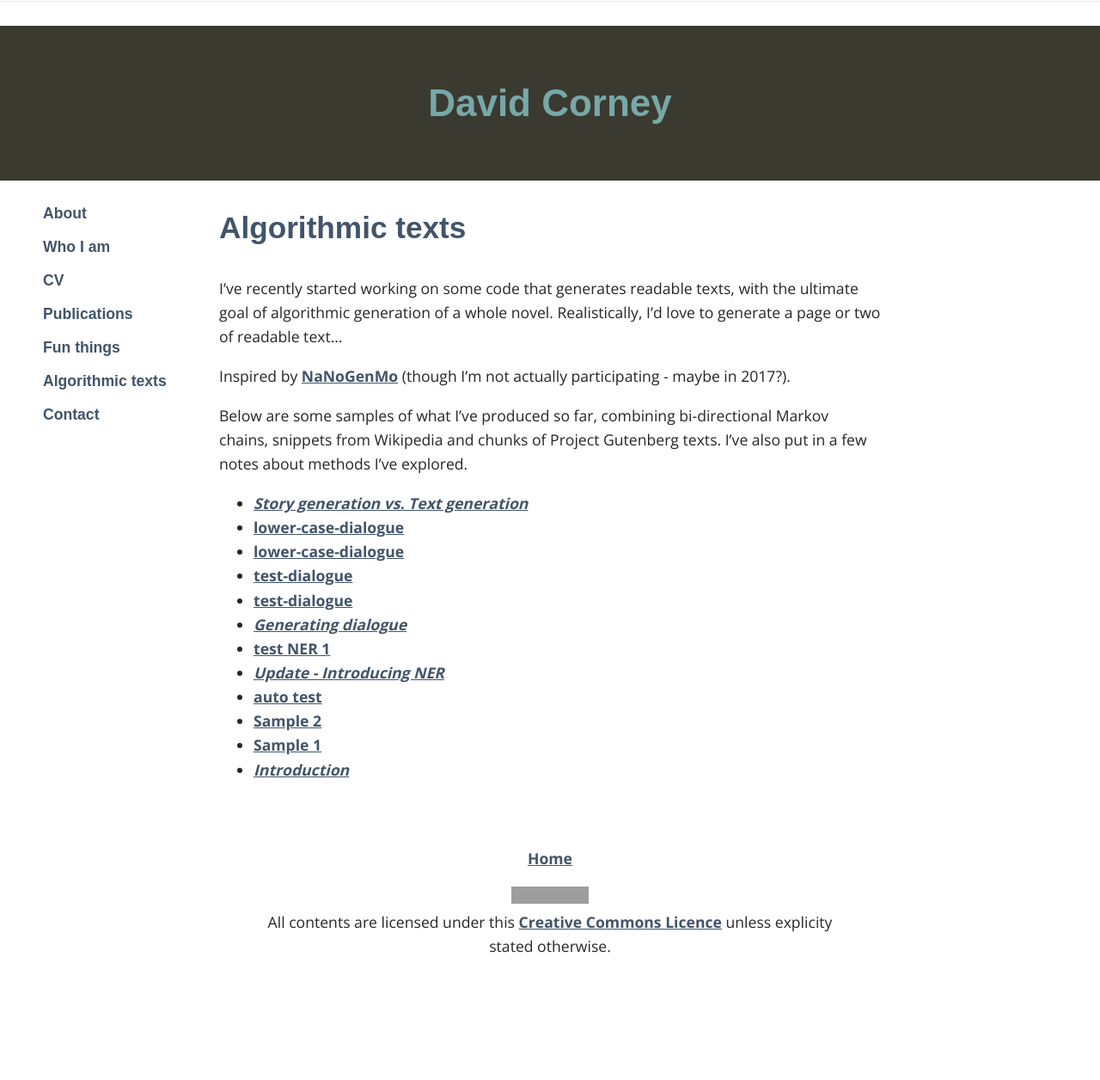
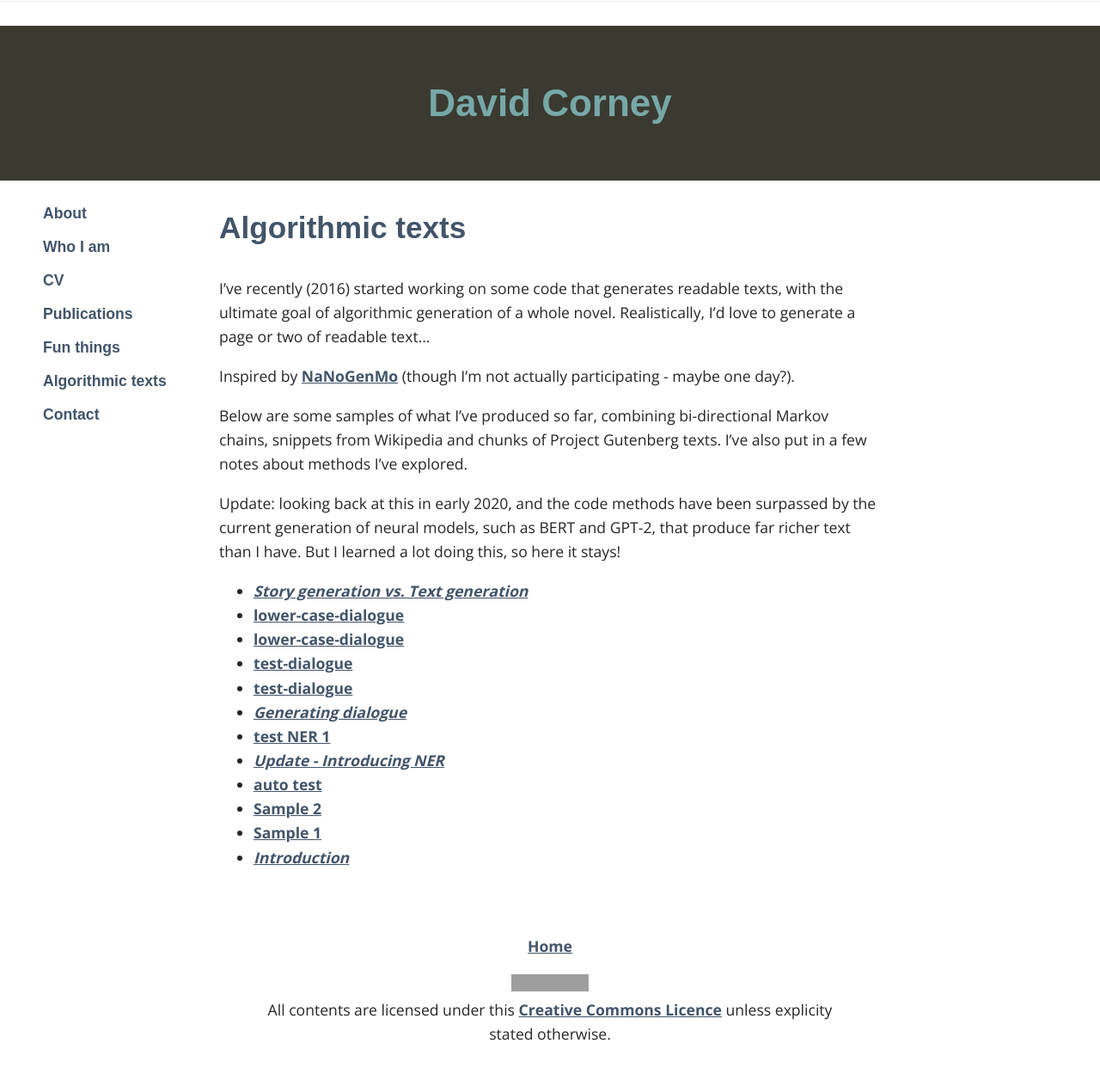
Before and after one commit to dcorney/dcorney.github.io, a Jekyll site: the page built from _pages/10_autoposts.md, in a window 1280 px wide. Shown: the whole page at 86% size. Built offline with Jekyll 4.4.1, drawn with Linux system fonts in a browser that asks for light colours; some web fonts are replaced; before the commit the page ends 1154 px from its top, so only the background shows below that; grey boxes are pictures that could not be loaded.

Commit message:
Updating algorithmic texts with small comments

```diff
--- a/_pages/10_autoposts.md
+++ b/_pages/10_autoposts.md
@@ -4,11 +4,13 @@ title: Algorithmic texts
 permalink: /Posts/
 ---
 
-I've recently started working on some code that generates readable texts, with the ultimate goal of algorithmic generation of a whole novel. Realistically, I'd love to generate a page or two of readable text...
+I've recently (2016) started working on some code that generates readable texts, with the ultimate goal of algorithmic generation of a whole novel. Realistically, I'd love to generate a page or two of readable text...
 
-Inspired by [NaNoGenMo](https://github.com/NaNoGenMo/2016) (though I'm not actually participating - maybe in 2017?).
+Inspired by [NaNoGenMo](https://github.com/NaNoGenMo/2016) (though I'm not actually participating - maybe one day?).
 
 Below are some samples of what I've produced so far, combining bi-directional Markov chains, snippets from Wikipedia and chunks of Project Gutenberg texts. I've also put in a few notes about methods I've explored.
+
+Update: looking back at this in early 2020, and the code methods have been surpassed by the current generation of neural models, such as BERT and GPT-2, that produce far richer text than I have. But I learned a lot doing this, so here it stays!
 
 <ul>
   {% for post in site.posts %}
```
